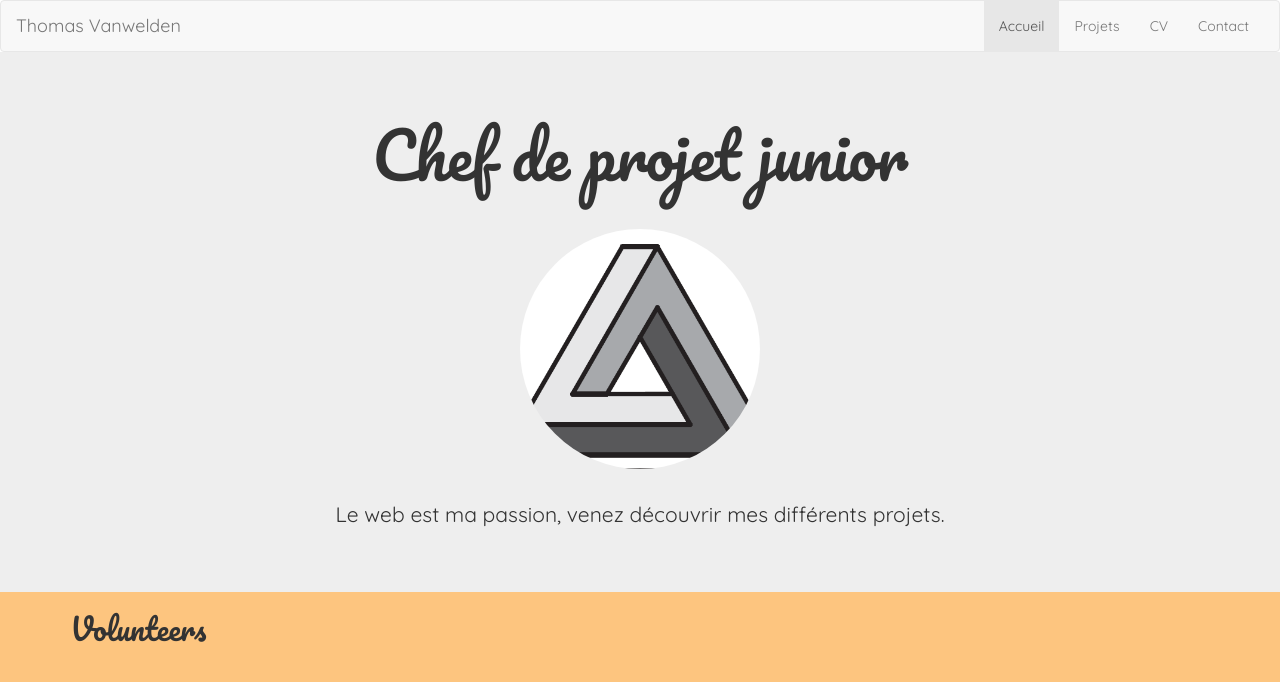
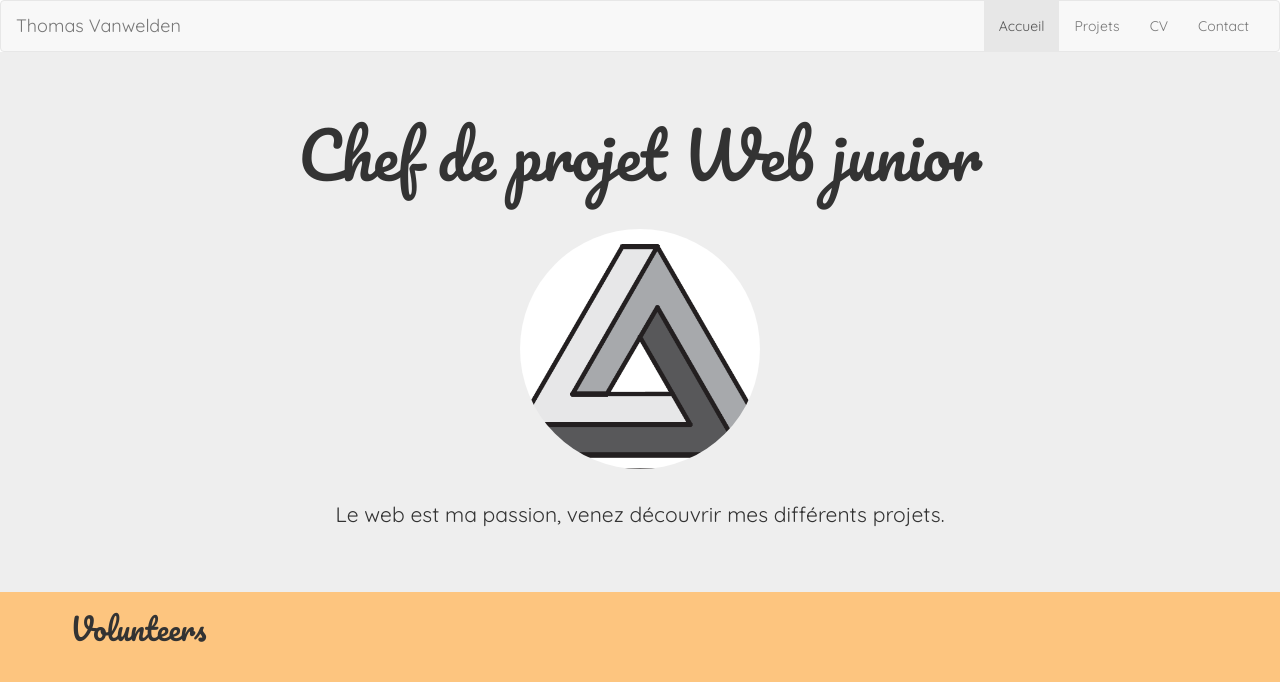
Before and after one commit to Totoyor/CV, a plain HTML site: page index.html in a window 1280 px wide. Shown: the top 682 px of the page. Drawn offline with nearby package versions, Linux system fonts and the light colour scheme.

Commit message:
Ajout de mots

```diff
--- a/index.html
+++ b/index.html
@@ -55,7 +55,7 @@
 
 		<!-- Container Jumbotron -->
 		<div class="jumbotron jumbo-bg text-center">
-		  <h1 class="title-jumbotron">Chef de projet junior</h1>
+		  <h1 class="title-jumbotron">Chef de projet Web junior</h1>
 		  <img src="assets/images/triangle-penrose.png" alt="Photo Thomas Vanwelden" class="img-circle img-profile">
 		  <p class="text-jumbotron">Le web est ma passion, venez découvrir mes différents projets.</p>
 		</div>
```
